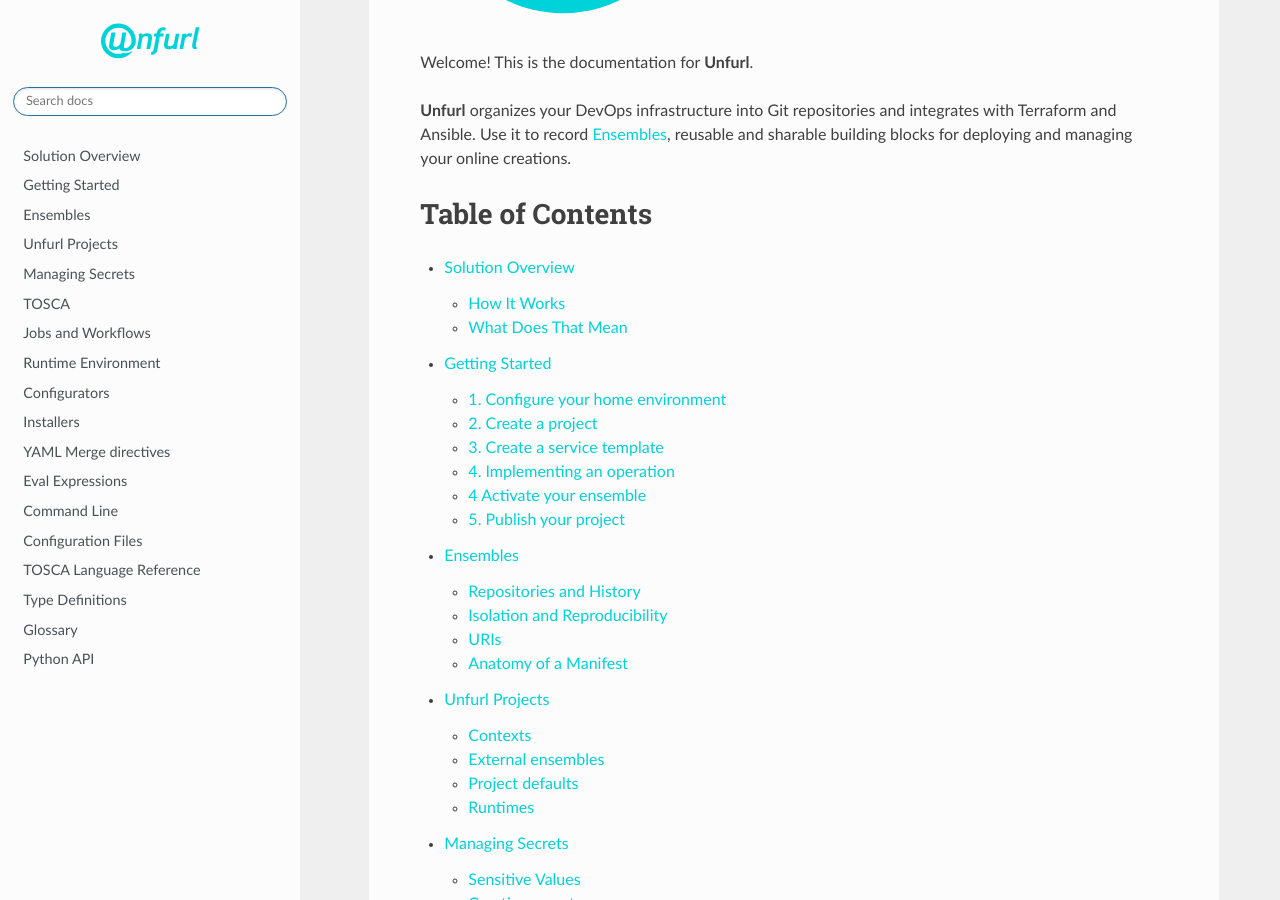
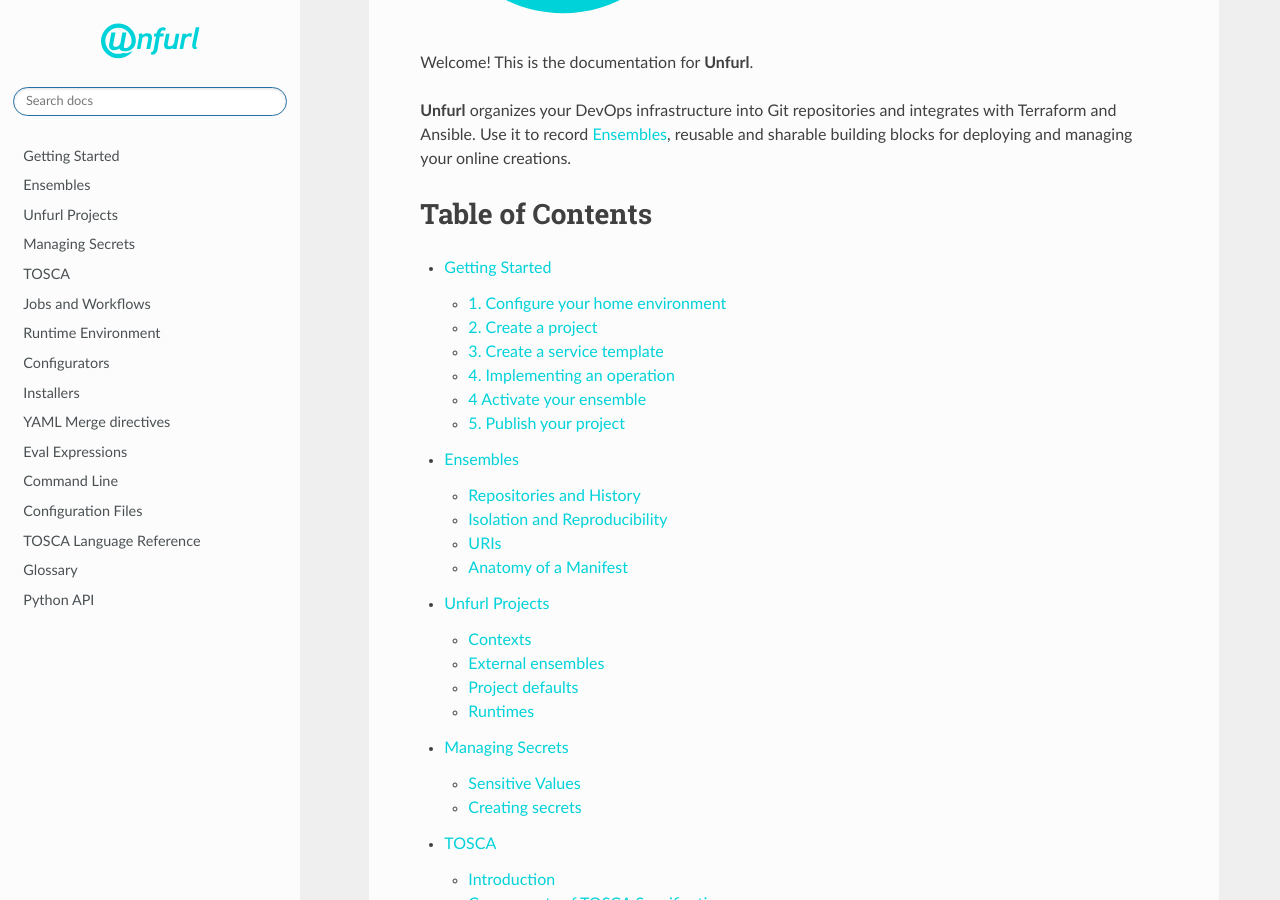
Before and after one commit to onecommons/unfurl, a Sphinx documentation site: the page built from docs/index.rst, in a window 1280 px wide and 900 px high, scrolled down 413 px. Built offline with Sphinx 7.4.7 and the Read the Docs theme 2.0.0, drawn with Linux system fonts in a browser that asks for light colours; the version number could not be read and is left out; some of the changed lines change nothing that is shown; some of the changed text lies outside the part shown.

Commit message:
update TOC

```diff
--- a/docs/conf.py
+++ b/docs/conf.py
@@ -68,13 +68,10 @@
 
 
 # -- Options for HTML output -------------------------------------------------
-# see https://github.com/myyasuda/sphinxbootstrap4theme#html-theme-options
-
 # The theme to use for HTML and HTML Help pages.  See the documentation for
 # a list of builtin themes.
 html_theme_options = {
     "logo_only": True,
-    # "sticky_navigation": True,
 }
 
 import sphinx_rtd_theme
--- a/docs/index.rst
+++ b/docs/index.rst
@@ -18,8 +18,6 @@
    :maxdepth: 2
 
    README.md
-
-   solution-overview.rst
 
    get-started-step-by-step.rst
 
@@ -47,8 +45,6 @@
 
    toscaref.rst
 
-   toscadef.rst
-
    glossary.rst
 
    api.rst
--- a/docs/toscaref.rst
+++ b/docs/toscaref.rst
@@ -16,4 +16,4 @@
    Data Types<toscaref/spec-data-types.rst>
    Other Types<toscaref/spec-other-types.rst>
    Topology Templates<toscaref/spec-topology-template.rst>
-   toscadef.rst
+   Type Definitions<toscadef.rst>
```
